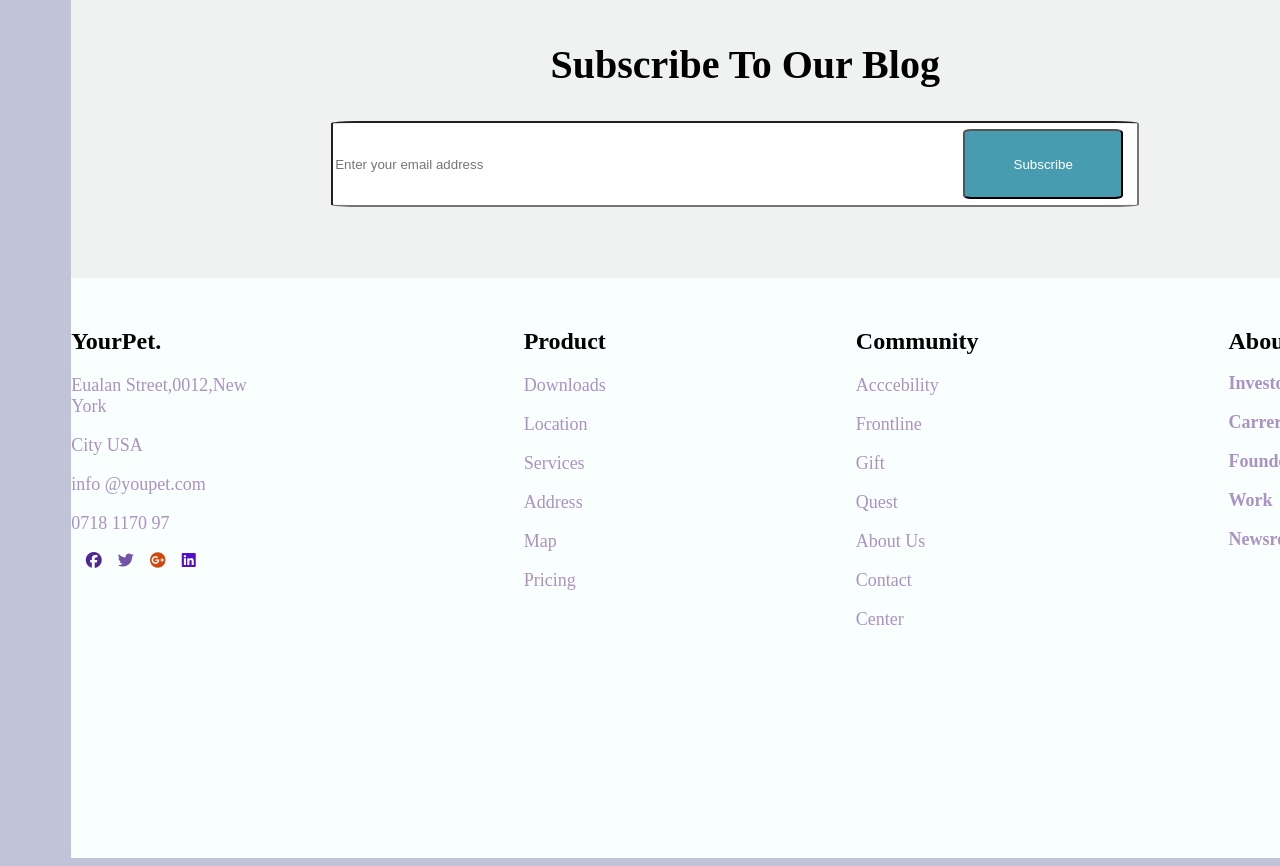
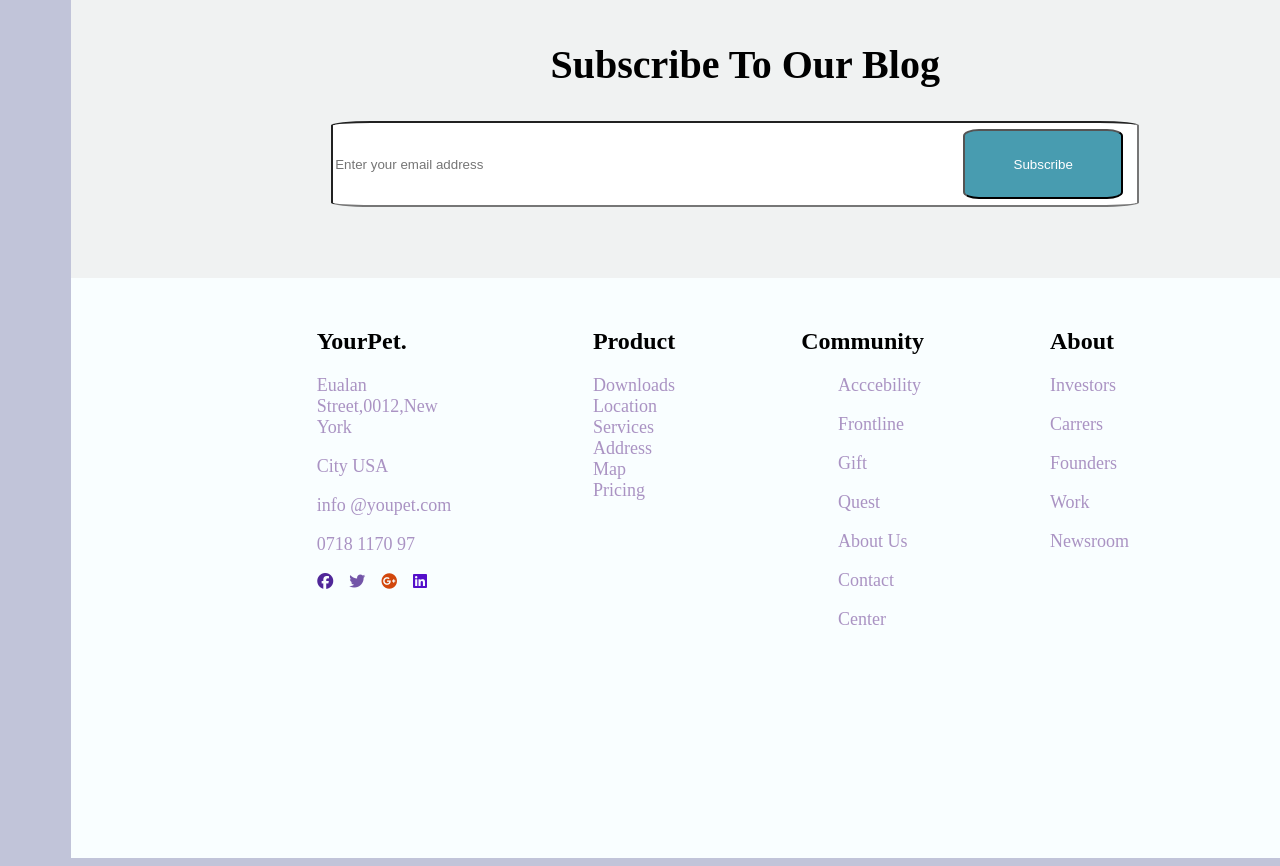
Before and after one commit to phelisia/petweb, a plain HTML site: page index.html in a window 1280 px wide. Shown: the part 3000-3866 px from the top of the page. Drawn offline with Linux system fonts and the light colour scheme.

Commit message:
adjusted footer

```diff
--- a/index.html
+++ b/index.html
@@ -6,7 +6,7 @@
     <meta name="viewport" content="width=device-width, initial-scale=1.0">
     <title>Document</title>
     <link rel="stylesheet" href="style.css">
-    <script src="https://kit.fontawesome.com/3fc5fe89d2.js" crossorigin="anonymous"></script>
+<script src="https://kit.fontawesome.com/3fc5fe89d2.js" crossorigin="anonymous"></script>
 </head>
 <body>
    <section>
@@ -101,6 +101,10 @@
       <div class="Box4">
         <div class="info3">
             <h1>What do our patients say?</h1>
+            <!-- <header>You can see the comments and scores of the patient</header> -->
+        </div>
+        <div class="head">
+       <!-- <header>You can see the comments and scores of the patient</header> -->
         </div>
         <div class="cards1">
             <div class="say">
@@ -115,7 +119,7 @@
               <i class="fa fa-star" aria-hidden="true"></i>
 
               </div>
-       <em>Villagers</em>
+       <em>Alexa</em>
       </div>
 
         <div class="say2">
@@ -130,7 +134,7 @@
               <i class="fa fa-star" aria-hidden="true"></i>
 
               </div>
-            <em>lucy</em>
+            <em>lucy's mom</em>
         </div>
     </div>
   </div>
@@ -205,8 +209,8 @@
             </div>
       </div>
 
-      <div class="Box7">
-          <h2>Product</h2>
+      <div class="Box8">
+              <h2>Product</h2>
 
               <p>Downloads</p>
               <p>Location</p>
@@ -216,8 +220,8 @@
               <p>Pricing</p>
 
 
-              </div>
-              <div class="Box7">
+       </div>
+              <div class="Box9">
                   <h2>Community</h2>
                       <p>Acccebility</p>
                       <p>Frontline</p>
@@ -229,8 +233,8 @@
 
 
                       </div>
-                      <div class="Box7">
-                          <h2>About</2>
+                      <div class="abb">
+                          <h2>About</h2>
 
                               <p>Investors</p>
                               <p>Carrers</p>
@@ -239,7 +243,7 @@
                               <p>Newsroom</p>
 
 
-                              </div>
+                      </div>
 
 
   </footer>
--- a/style.css
+++ b/style.css
@@ -387,7 +387,7 @@ input{
   margin-left: 20%;
   height: 80px;
   width: 800px;
-  border-radius: 3%;
+  border-radius: 5%;
   color: #aa93c3;
   background-color: #FFFFFF;
 }
@@ -395,7 +395,7 @@ input{
   margin-left: 50%;
   height: 70px;
   width: 160px;
-  border-radius: 5%;
+  border-radius: 10%;
   color:white;
   background-color: #489CB0;
   margin-left: -15%;
@@ -413,18 +413,48 @@ margin-left: 5%;
 }
 .Box7 h2{
   font-size: 24px;
+  margin-left: 30%;
 
 }
 .Box7 p{
 color: #aa93c3;
 font-size: 18px;
+margin-left: 30%;
+}
+.Box8{
+  margin: 0 0 0 -10%;
+}
+.Box8 p{
+  color: #aa93c3;
+  font-size: 18px;
+  margin: 0 0 0 0%;
 
 
-}
+  }
+  .Box9 p{
+    color: #aa93c3;
+    font-size: 18px;
+    margin-left: 30%;
+
+    }
+    .Box9{
+      margin: 0 0 0 -10%;
+    }
+    .abb p{
+      color: #aa93c3;
+      font-size: 18px;
+      margin-right: -50%;
+
+
+      }
+      .abb h2{
+      margin:0 0 4 76;
+      }
+
 .media{
   gap: 1rem;
   display: flex;
-  margin: 1% 4% 1% 7%;
+  margin:  4%  30%;
 }
 .fac{
 color:#502799 ;
@@ -445,3 +475,7 @@ color:#D2470C ;
 .say span{
   color: #489CB0;
 }
+.abb{
+  margin: 0 0 0 -10%;
+  gap: 2rem;
+}
```
